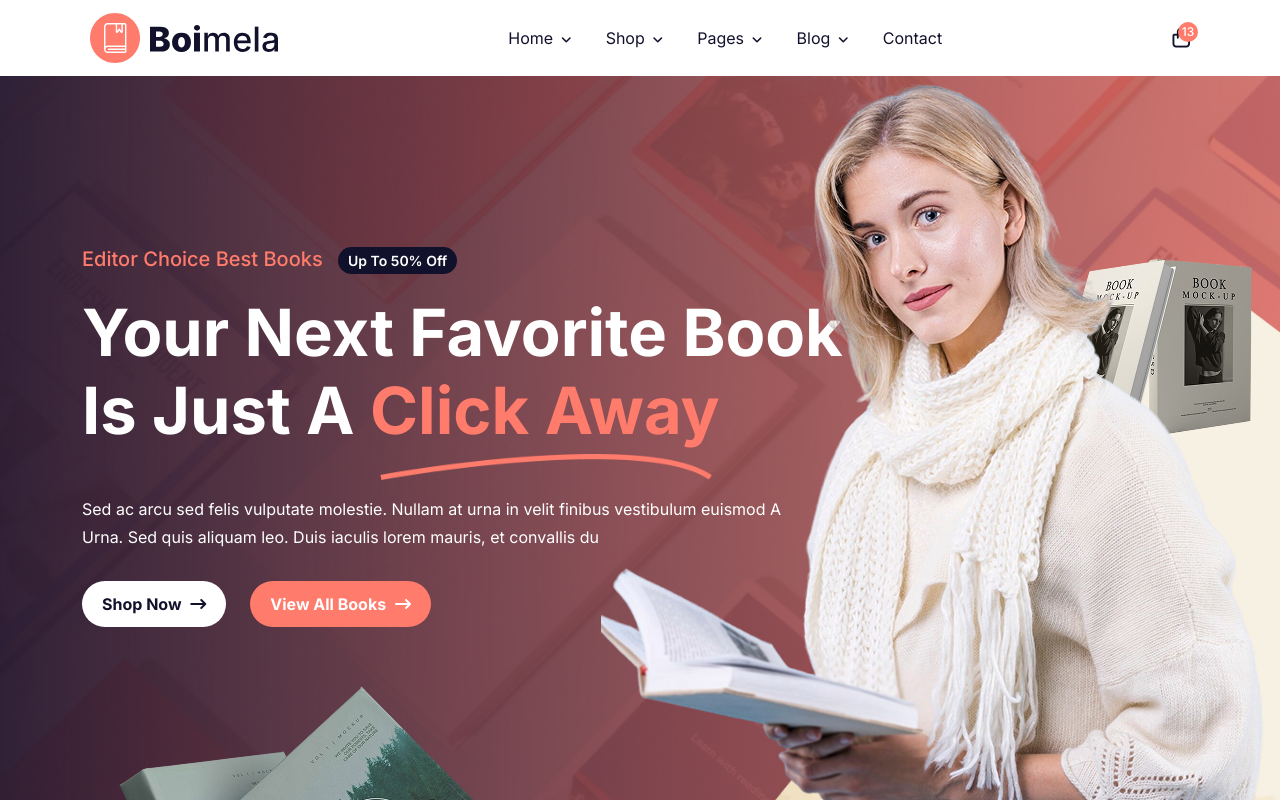
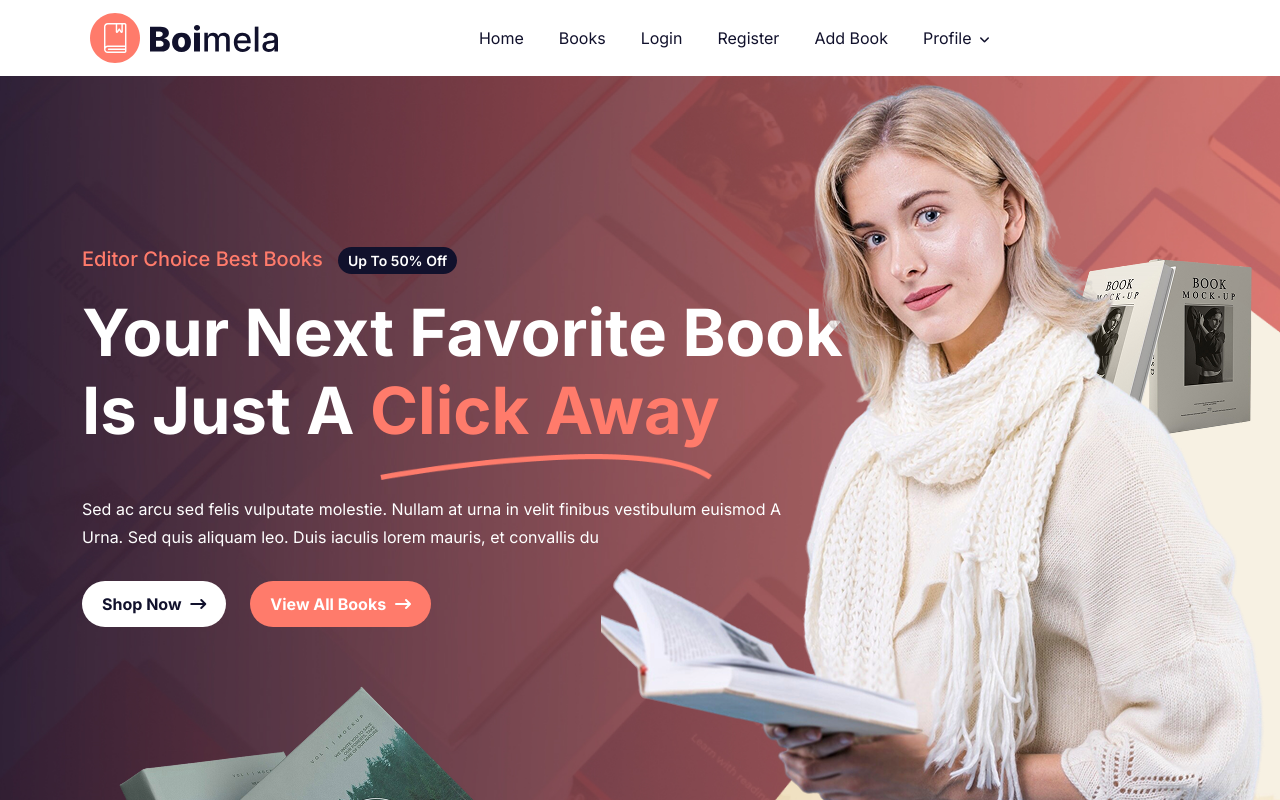
Before and after one commit to DanielVKrastev/Bookshelf_Hub, an Angular app in the folder client/: page /home in a window 1280 px wide. Shown: the top 800 px of the page. Built offline with nearby package versions, Linux system fonts and the light colour scheme; a web font is replaced by a local one.

Commit message:
New buttons for header

```diff
--- a/client/src/app/core/header/header.component.html
+++ b/client/src/app/core/header/header.component.html
@@ -3,136 +3,59 @@
         <div class="mega-menu-wrapper">
             <div class="header-main">
                 <div class="logo">
-                        <a href="index.html" class="header-logo">
+                    <a href="/home" class="header-logo">
                         <img src="/assets/img/logo/logo.svg" alt="logo-img">
                     </a>
                 </div>
                 <div class="mean__menu-wrapper">
                     <div class="main-menu">
-                            <nav id="mobile-menu" style="display: block;">
+                        <nav style="display: block;">
                             <ul>
                                 <li>
-                                        <a href="index.html">
+                                    <a routerLink="/home">
                                         Home
+                                    </a>
+                                </li>
+                                <li>
+                                    <a routerLink="/catalog-books">
+                                        Books
+                                    </a>
+                                </li>
+                                <!--Is not logged in-->
+                                <li>
+                                    <a routerLink="/login">
+                                        Login
+                                    </a>
+                                </li>
+                                <li>
+                                    <a routerLink="/register">
+                                        Register
+                                    </a>
+                                </li>
+
+                                <!--Is logged in-->
+                                <li>
+                                    <a routerLink="/add-book">
+                                        Add Book
+                                    </a>
+                                </li>
+                                <li class="has-dropdown">
+                                    <a routerLink="/profile">
+                                        Profile
                                         <i class="fas fa-angle-down"></i>
                                     </a>
                                     <ul class="submenu">
-                                            <li><a href="index.html">Home 01</a></li>
-                                            <li><a href="index-2.html">Home 02</a></li>
+                                        <li><a routerLink="/profile">My Profile</a></li>
+                                        <li><a routerLink="/my-books">My Books</a></li>
+                                        <li><a routerLink="/my-favourite">My Favourite</a></li>
+                                        <li><a routerLink="/logout">Logout</a></li>
                                     </ul>
-                                    </li>
-                                    <li>
-                                        <a href="shop.html">
-                                            Shop
-                                            <i class="fas fa-angle-down"></i>
-                                        </a>
-                                        <ul class="submenu">
-                                            <li><a href="shop.html">Shop Default</a></li>
-                                            <li><a href="shop-list.html">Shop List</a></li>
-                                            <li><a href="shop-details.html">Shop Details</a></li>
-                                            <li><a href="shop-cart.html">Shop Cart</a></li>
-                                            <li><a href="wishlist.html">Wishlist</a></li>
-                                            <li><a href="checkout.html">Checkout</a></li>
-                                        </ul>
-                                    </li>
-                                    <li class="has-dropdown">
-                                        <a href="about.html">
-                                            Pages
-                                            <i class="fas fa-angle-down"></i>
-                                        </a>
-                                        <ul class="submenu">
-                                            <li><a href="about.html">About Us</a></li>
-                                            <li class="has-dropdown">
-                                                <a href="team.html">
-                                                    Author
-                                                    <i class="fas fa-angle-down"></i>
-                                                </a>
-                                                <ul class="submenu">
-                                                    <li><a href="team.html">Author</a></li>
-                                                    <li><a href="team-details.html">Author Profile</a></li>
-                                                </ul>
-                                            </li>
-                                            <li><a href="faq.html">Faq's</a></li>
-                                            <li><a href="404.html">404 Page</a></li>
-                                        </ul>
-                                    </li>
-                                    <li>
-                                        <a href="news.html">
-                                            Blog
-                                            <i class="fas fa-angle-down"></i>
-                                        </a>
-                                        <ul class="submenu">
-                                            <li><a href="news-grid.html">Blog Grid</a></li>
-                                            <li><a href="news.html">Blog List</a></li>
-                                            <li><a href="news-details.html">Blog Details</a></li>
-                                        </ul>
-                                    </li>
-                                    <li>
-                                        <a href="contact.html">Contact</a>
                                 </li>
                             </ul>
                         </nav>
                     </div>
                 </div>
                 <div class="header-right d-flex justify-content-end align-items-center">
-                        <div class="search-widget">
-                            <form action="index-2.html#">
-                                <input type="text" placeholder="Search for Products...">
-                                <button type="submit"><i class="fa-solid fa-magnifying-glass"></i></button>
-                            </form>
-                        </div>
-                        <a href="index-2.html#0" class="search-trigger search-icon style-2"><i
-                                class="fa-regular fa-magnifying-glass"></i></a>
-                        <ul class="header-icon">
-                            <li>
-                                <a href="index-2.html#"><i class="fa-regular fa-heart"></i><span class="number">4</span></a>
-                            </li>
-                        </ul>
-                        <div class="menu-cart">
-                            <div class="cart-box">
-                                <ul>
-                                    <li>
-                                        <img src="assets/img/shop-cart/01.png" alt="image">
-                                        <div class="cart-product">
-                                            <div class="cart-ctx">
-                                                <a href="index-2.html#">Sky Freedom</a>
-                                                <span>100$</span>
-                                            </div>
-                                            <i class="fa-solid fa-xmark"></i>
-                                        </div>
-                                    </li>
-                                </ul>
-                                <ul>
-                                    <li class="border-none">
-                                        <img src="assets/img/shop-cart/02.png" alt="image">
-                                        <div class="cart-product">
-                                            <div class="cart-ctx">
-                                                <a href="index-2.html#">The Sky</a>
-                                                <span>98$</span>
-                                            </div>
-                                            <i class="fa-solid fa-xmark"></i>
-                                        </div>
-                                    </li>
-                                </ul>
-                                <div class="shopping-items">
-                                    <span>Total :</span>
-                                    <span>$198.00</span>
-                                </div>
-                                <div class="cart-button mb-4">
-                                    <a href="shop-cart.html" class="theme-btn">
-                                        View Cart
-                                    </a>
-                                </div>
-                            </div>
-                            <a href="shop-cart.html" class="cart-icon">
-                                <i class="fa-sharp fa-regular fa-bag-shopping"></i>
-                            </a>
-                        </div>
-                        <div class="header__hamburger d-xl-none my-auto">
-                            <div class="sidebar__toggle">
-                                <i class="fas fa-bars"></i>
-                            </div>
-                        </div>
                 </div>
             </div>
         </div>
--- a/client/src/app/core/header/header.component.ts
+++ b/client/src/app/core/header/header.component.ts
@@ -1,8 +1,9 @@
 import { Component } from '@angular/core';
+import { RouterLink } from "@angular/router";
 
 @Component({
   selector: 'app-header',
-  imports: [],
+  imports: [RouterLink],
   templateUrl: './header.component.html',
   styleUrl: './header.component.css',
 })
```
Lines whose indentation alone changed are shown as unchanged.
